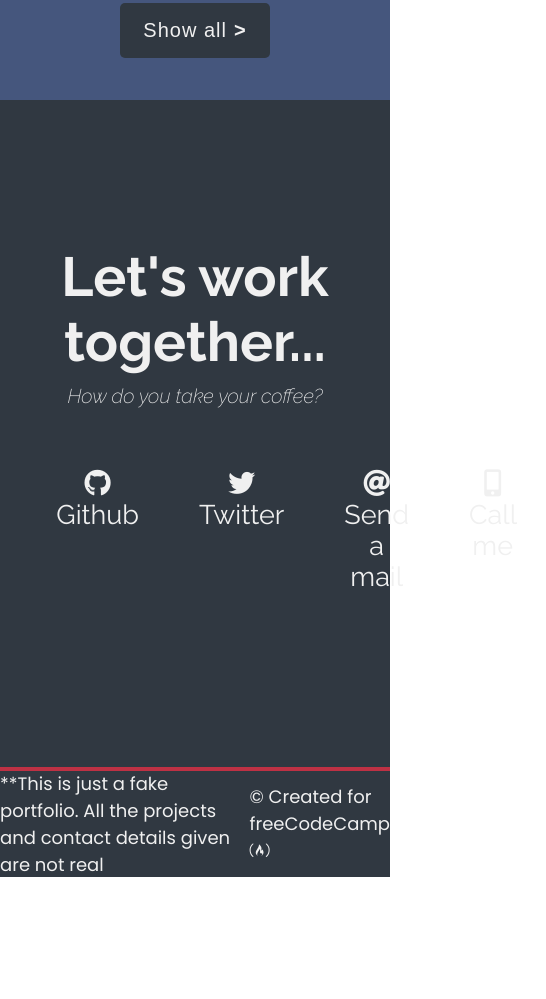
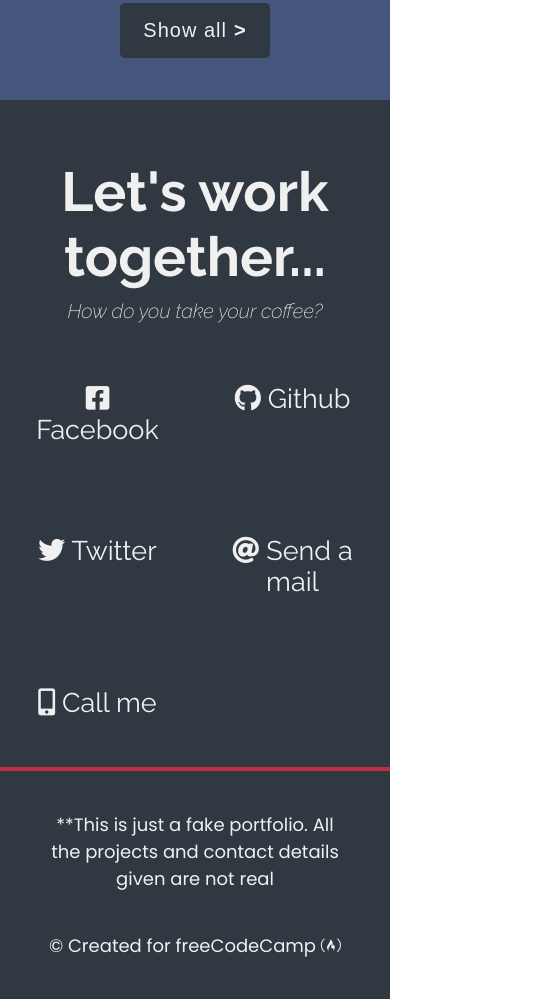
Before and after one commit to Javiuty/ejemplo_portfolio, a plain HTML site: page index.html in a window 390 px wide. Shown: the part 3474-4473 px from the top of the page, 546 px wide, since content can reach past the window. Before the commit the page ends 4352 px from the top, so only its background shows below. Drawn offline with Linux system fonts and the light colour scheme.

Commit message:
full responsive

```diff
--- a/css/style.css
+++ b/css/style.css
@@ -262,6 +262,18 @@ a {
     grid-template-columns: 1fr;
     grid-row-gap: 5rem;
   }
+
+  .footer {
+    flex-direction: column;
+    text-align: center;
+  }
+}
+
+@media (max-width: 67rem) {
+  .contact__list {
+    display: grid;
+    grid-template-columns: 1fr 1fr 1fr;
+  }
 }
 
 /* MEDIA QUERY MOBILE */
@@ -274,4 +286,28 @@ a {
     padding-top: 2rem;
     width: 90%;
   }
+
+  .contact__work {
+    padding-top: 12rem;
+  }
 }
+
+@media (max-width: 44.4rem) {
+  .contact__list {
+    padding-bottom: 2rem;
+    grid-template-columns: 1fr 1fr;
+  }
+
+  .contact__list:last-child {
+    padding-bottom: 8rem;
+  }
+
+  .footer {
+    padding: 2rem;
+    height: auto;
+  }
+
+  .footer p {
+    padding: 2rem;
+  }
+}
```
